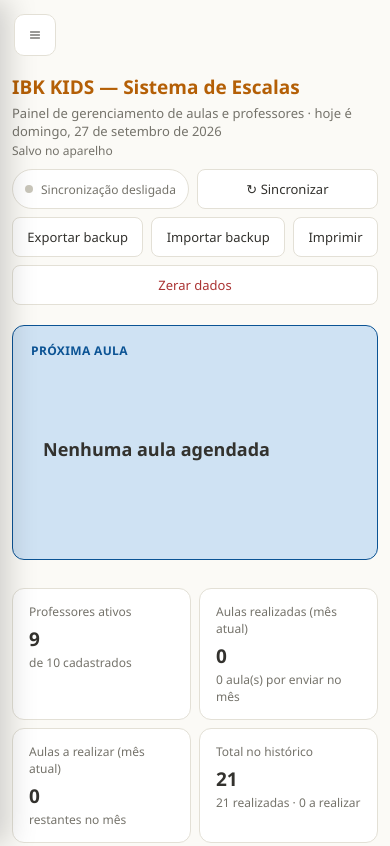
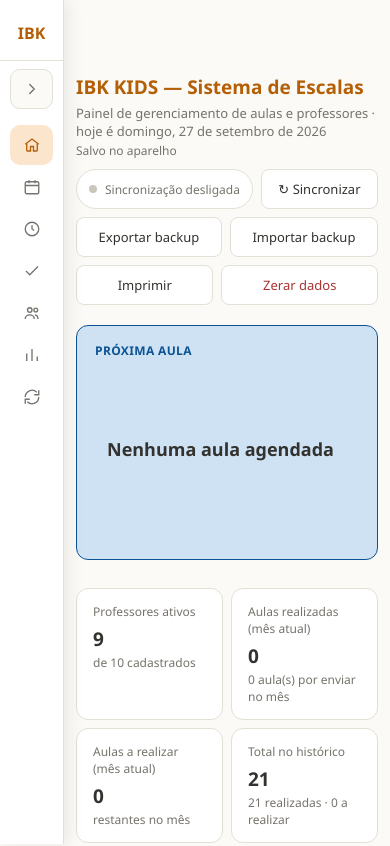
Before and after one commit to brunnacsantos45-cordeiro/ESCALANOVA, a plain HTML site: page index.html in a window 390 px wide. Shown: the top 846 px of the page. Drawn offline with nearby package versions, Linux system fonts and the light colour scheme.

Commit message:
Add files via upload

```diff
--- a/index.html
+++ b/index.html
@@ -23,39 +23,45 @@
   *{box-sizing:border-box;}
   body{margin:0;font-family:'Segoe UI',Arial,Helvetica,sans-serif;color:var(--ink);background:var(--page);}
 
-  /* ---------- Menu lateral (sidebar) ---------- */
-  :root{ --sidebar-w:236px; }
+  /* ---------- Menu lateral (sidebar) — expandido/recolhido ---------- */
+  :root{ --sidebar-w:236px; --sidebar-w-collapsed:64px; }
   .sidebar{
     position:fixed;top:0;left:0;width:var(--sidebar-w);height:100vh;
     background:var(--card);border-right:1px solid var(--line);
     display:flex;flex-direction:column;padding:18px 0;z-index:40;
-    transition:transform .22s ease;
-  }
-  .sidebar-brand{padding:4px 20px 16px;border-bottom:1px solid var(--line);margin-bottom:8px;}
+    transition:width .22s ease;
+    overflow-x:hidden;
+  }
+  .sidebar.collapsed{ width:var(--sidebar-w-collapsed); }
+  .sidebar-brand{padding:4px 20px 16px;border-bottom:1px solid var(--line);margin-bottom:8px;white-space:nowrap;}
   .sidebar-brand strong{display:block;font-size:16px;color:var(--orange-d);}
   .sidebar-brand span{display:block;font-size:12px;color:var(--muted);margin-top:2px;}
-  .sidebar-nav{display:flex;flex-direction:column;gap:2px;padding:6px 10px;overflow-y:auto;}
+  .sidebar-toggle{
+    display:flex;align-items:center;gap:10px;margin:0 10px 10px;padding:10px 12px;
+    border:1px solid var(--line);border-radius:10px;background:var(--page);cursor:pointer;
+    color:var(--muted);font-size:13px;white-space:nowrap;overflow:hidden;
+  }
+  .sidebar-toggle:hover{border-color:var(--orange-d);color:var(--orange-d);}
+  .sidebar-toggle svg{width:18px;height:18px;flex:0 0 auto;stroke:currentColor;fill:none;stroke-width:1.8;transition:transform .22s ease;}
+  .sidebar.collapsed .sidebar-toggle svg{transform:rotate(180deg);}
+  .sidebar-nav{display:flex;flex-direction:column;gap:2px;padding:6px 10px;overflow-y:auto;overflow-x:hidden;}
   .sidebar-nav .tab{
     display:flex;align-items:center;gap:11px;padding:11px 12px;border-radius:10px;
-    border-bottom:none;margin-bottom:0;font-size:14px;
+    border-bottom:none;margin-bottom:0;font-size:14px;white-space:nowrap;overflow:hidden;
   }
   .sidebar-nav .tab svg{width:18px;height:18px;flex:0 0 auto;stroke:currentColor;fill:none;stroke-width:1.8;}
   .sidebar-nav .tab:hover{background:var(--page);}
   .sidebar-nav .tab.active{background:var(--orange-l);color:var(--orange-d);border-bottom:none;}
-  .menu-toggle{
-    display:none;position:fixed;top:14px;left:14px;z-index:50;width:42px;height:42px;
-    align-items:center;justify-content:center;background:var(--card);border:1px solid var(--line);
-    border-radius:10px;cursor:pointer;
-  }
-  .menu-toggle svg{width:20px;height:20px;stroke:var(--ink);}
-  .sidebar-overlay{display:none;position:fixed;inset:0;background:rgba(30,28,20,.35);z-index:35;}
-  .main{margin-left:var(--sidebar-w);max-width:1180px;padding:24px 28px 60px;}
-  @media (max-width:900px){
-    .sidebar{transform:translateX(-100%);box-shadow:8px 0 28px rgba(0,0,0,.18);}
-    .sidebar.open{transform:translateX(0);}
-    .sidebar-overlay.open{display:block;}
-    .menu-toggle{display:flex;}
-    .main{margin-left:0;padding:70px 16px 80px;}
+  .sidebar.collapsed .sidebar-brand span,
+  .sidebar.collapsed .sidebar-toggle .label,
+  .sidebar.collapsed .sidebar-nav .tab .label{ display:none; }
+  .sidebar.collapsed .sidebar-brand{text-align:center;padding:4px 6px 16px;}
+  .sidebar.collapsed .sidebar-toggle{justify-content:center;padding:10px 0;}
+  .sidebar.collapsed .sidebar-nav .tab{justify-content:center;padding:11px 0;}
+  .main{margin-left:var(--sidebar-w);max-width:1180px;padding:24px 28px 60px;transition:margin-left .22s ease;}
+  .sidebar.collapsed ~ .main{margin-left:var(--sidebar-w-collapsed);}
+  @media (max-width:720px){
+    .sidebar{box-shadow:4px 0 16px rgba(0,0,0,.08);}
   }
 
   header.top{display:flex;justify-content:space-between;align-items:flex-start;gap:16px;flex-wrap:wrap;margin-bottom:20px;}
@@ -120,7 +126,7 @@
     @page{size:A4 portrait;margin:19mm 19mm 14mm;}
     body{background:#fff;-webkit-print-color-adjust:exact;print-color-adjust:exact;}
     body.printing .main{display:none !important;}
-    body.printing .sidebar,body.printing .menu-toggle{display:none !important;}
+    body.printing .sidebar{display:none !important;}
     body.printing #printArea{display:block !important;}
     #printArea tr{break-inside:avoid;}
   }
@@ -216,41 +222,40 @@
 </head>
 <body>
 
-<button class="menu-toggle" id="menuToggle" aria-label="Abrir menu" onclick="toggleSidebar()">
-  <svg viewBox="0 0 24 24" fill="none" stroke-width="2" stroke-linecap="round"><line x1="3" y1="6" x2="21" y2="6"/><line x1="3" y1="12" x2="21" y2="12"/><line x1="3" y1="18" x2="21" y2="18"/></svg>
-</button>
-<div class="sidebar-overlay" id="sidebarOverlay" onclick="toggleSidebar(false)"></div>
-
 <nav class="sidebar" id="sidebar">
-  <div class="sidebar-brand"><strong>IBK KIDS</strong><span>Sistema de Escalas</span></div>
+  <div class="sidebar-brand"><strong>IBK <span class="label">KIDS</span></strong><span>Sistema de Escalas</span></div>
+  <button class="sidebar-toggle" id="sidebarToggle" onclick="toggleSidebar()" title="Expandir/recolher menu" aria-label="Expandir ou recolher menu">
+    <svg viewBox="0 0 24 24" stroke-width="2" stroke-linecap="round" stroke-linejoin="round"><polyline points="15 18 9 12 15 6"/></svg>
+    <span class="label">Recolher menu</span>
+  </button>
   <div class="sidebar-nav">
-    <div class="tab active" data-tab="dashboard">
+    <div class="tab active" data-tab="dashboard" title="Início">
       <svg viewBox="0 0 24 24"><path d="M3 11l9-7 9 7"/><path d="M5 10v9a1 1 0 001 1h4v-6h4v6h4a1 1 0 001-1v-9"/></svg>
-      Início
+      <span class="label">Início</span>
     </div>
-    <div class="tab" data-tab="mensal">
+    <div class="tab" data-tab="mensal" title="Escala Mensal">
       <svg viewBox="0 0 24 24"><rect x="3" y="5" width="18" height="16" rx="2"/><line x1="3" y1="10" x2="21" y2="10"/><line x1="8" y1="3" x2="8" y2="7"/><line x1="16" y1="3" x2="16" y2="7"/></svg>
-      Escala Mensal
+      <span class="label">Escala Mensal</span>
     </div>
-    <div class="tab" data-tab="arealizar">
+    <div class="tab" data-tab="arealizar" title="Aulas a Realizar">
       <svg viewBox="0 0 24 24"><circle cx="12" cy="12" r="9"/><path d="M12 7v5l3 2"/></svg>
-      Aulas a Realizar
+      <span class="label">Aulas a Realizar</span>
     </div>
-    <div class="tab" data-tab="realizadas">
+    <div class="tab" data-tab="realizadas" title="Aulas Realizadas">
       <svg viewBox="0 0 24 24"><path d="M4 12l5 5L20 6"/></svg>
-      Aulas Realizadas
+      <span class="label">Aulas Realizadas</span>
     </div>
-    <div class="tab" data-tab="prof">
+    <div class="tab" data-tab="prof" title="Professores">
       <svg viewBox="0 0 24 24"><circle cx="9" cy="8" r="3"/><path d="M3 20c0-3.3 2.7-5.5 6-5.5s6 2.2 6 5.5"/><circle cx="17" cy="8" r="2.5"/><path d="M16 14.6c2.6.5 4 2.2 4 5.4"/></svg>
-      Professores
+      <span class="label">Professores</span>
     </div>
-    <div class="tab" data-tab="visao">
+    <div class="tab" data-tab="visao" title="Visão Geral">
       <svg viewBox="0 0 24 24"><line x1="5" y1="20" x2="5" y2="10"/><line x1="12" y1="20" x2="12" y2="4"/><line x1="19" y1="20" x2="19" y2="14"/></svg>
-      Visão Geral
+      <span class="label">Visão Geral</span>
     </div>
-    <div class="tab" data-tab="sync">
+    <div class="tab" data-tab="sync" title="Sincronização">
       <svg viewBox="0 0 24 24"><path d="M21 12a9 9 0 01-15.3 6.4M3 12a9 9 0 0115.3-6.4"/><polyline points="21 3 21 9 15 9"/><polyline points="3 21 3 15 9 15"/></svg>
-      Sincronização
+      <span class="label">Sincronização</span>
     </div>
   </div>
 </nav>
@@ -500,19 +505,30 @@ function tabInit(){
       document.getElementById('panel-' + t.dataset.tab).classList.add('active');
       if(t.dataset.tab === 'visao') renderCharts();
       if(t.dataset.tab === 'dashboard') renderSemana();
-      toggleSidebar(false);
+      toggleSidebar(true); // recolhe para a barra estreita ao selecionar qualquer item
     });
   });
 }
 
-/* ---------- Menu lateral (sidebar) ---------- */
-function toggleSidebar(force){
+/* ---------- Menu lateral (sidebar) — expandir/recolher ----------
+   collapsed=true  -> barra estreita, só ícones (sempre visível, nunca some de vez)
+   collapsed=false -> menu expandido, com os nomes das abas               */
+function toggleSidebar(collapsed){
   const sb = document.getElementById('sidebar');
-  const ov = document.getElementById('sidebarOverlay');
-  if(!sb || !ov) return;
-  const abrir = typeof force === 'boolean' ? force : !sb.classList.contains('open');
-  sb.classList.toggle('open', abrir);
-  ov.classList.toggle('open', abrir);
+  if(!sb) return;
+  const recolher = typeof collapsed === 'boolean' ? collapsed : !sb.classList.contains('collapsed');
+  sb.classList.toggle('collapsed', recolher);
+  try{ localStorage.setItem('ibk_sidebar_collapsed', recolher ? '1' : '0'); }catch(err){}
+}
+
+/* Estado inicial: lembra a última preferência do usuário; sem nada
+   salvo ainda, começa recolhido em telas pequenas e expandido no resto. */
+function sidebarEstadoInicial(){
+  let salvo = null;
+  try{ salvo = localStorage.getItem('ibk_sidebar_collapsed'); }catch(err){}
+  if(salvo === '1') return true;
+  if(salvo === '0') return false;
+  return window.innerWidth <= 720;
 }
 
 function irParaAba(nome){
@@ -1881,6 +1897,7 @@ document.getElementById('todayLabel').textContent = todayMidnight().toLocaleDate
 document.getElementById('genMonth').value = new Date().toISOString().slice(0,7);
 document.getElementById('pdfMonth').value = new Date().toISOString().slice(0,7);
 tabInit();
+toggleSidebar(sidebarEstadoInicial());
 carregarLocal();
 renderAll();
 syncCarregarCfg();
```
